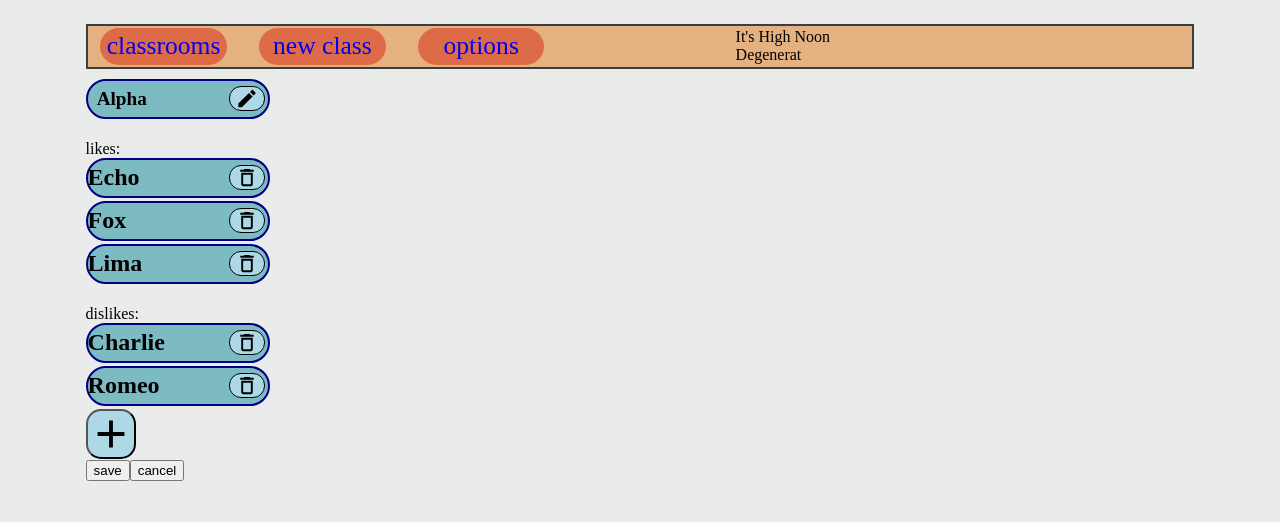
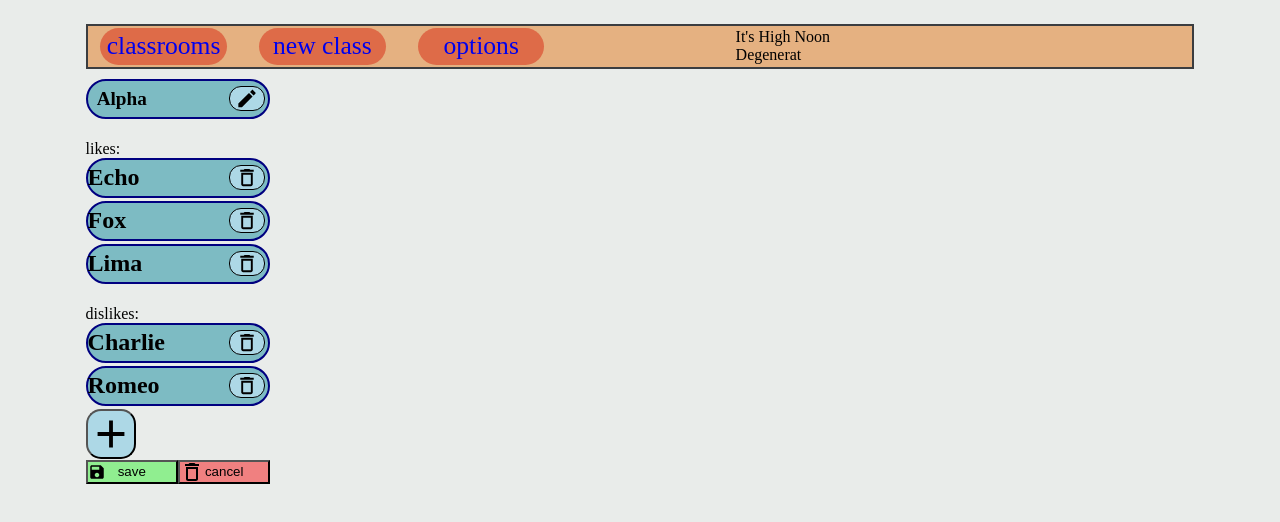
Before and after one commit to gulilo/Classroom, a React (Create React App) app: page /classroom/0/student/1/edit in a window 1280 px wide. Shown: the top 522 px of the page. Built offline with nearby package versions, Linux system fonts and the light colour scheme.

Commit message:
styled save and cancel

```diff
--- a/src/Components/StudentEdit.jsx
+++ b/src/Components/StudentEdit.jsx
@@ -1,6 +1,8 @@
 import React, { Component } from "react";
+
 import buttonStyles from "../cssFiles/simpleButtons.module.css";
 import labelStyles from "../cssFiles/StudentEdit.module.css";
+
 import { classes } from "../mockedData/classes";
 import { students } from "../mockedData/Students";
 
@@ -200,8 +202,8 @@ class StudentEdit extends Component {
             </li>
           ) : null}
         </span>
-        <button>save</button>
-        <button>cancel</button>
+        <button className={labelStyles.SaveButton}><span className={labelStyles.Text}>save</span></button>
+        <button className={labelStyles.CancelButton}><span className={labelStyles.Text}>cancel</span></button>
       </div>
     );
   }
--- a/src/cssFiles/StudentEdit.module.css
+++ b/src/cssFiles/StudentEdit.module.css
@@ -130,3 +130,41 @@
 li{
     list-style: none;
 }
+
+
+
+.CancelButton{
+    height: 3vh;
+    width: 50%;
+    display: inline-flexbox;
+    background-image: url("/icons1/delete_outline-24px.svg");
+    background-repeat: no-repeat;
+
+    background-position: left;
+
+    background-color: lightcoral;
+
+}
+
+
+
+.CancelButton > .Text{
+    font-size: calc(2vh*2vw);
+}
+
+.SaveButton{
+    height: 3vh;
+    width: 50%;
+    display: inline-flexbox;
+    background-image: url("/icons1/save-black-18dp.svg");
+    background-repeat: no-repeat;
+
+    background-position: left;
+    background-color: lightgreen;
+}
+
+
+
+.SaveButton > .Text{
+    font-size: calc(2vh*2vw);
+}
```
